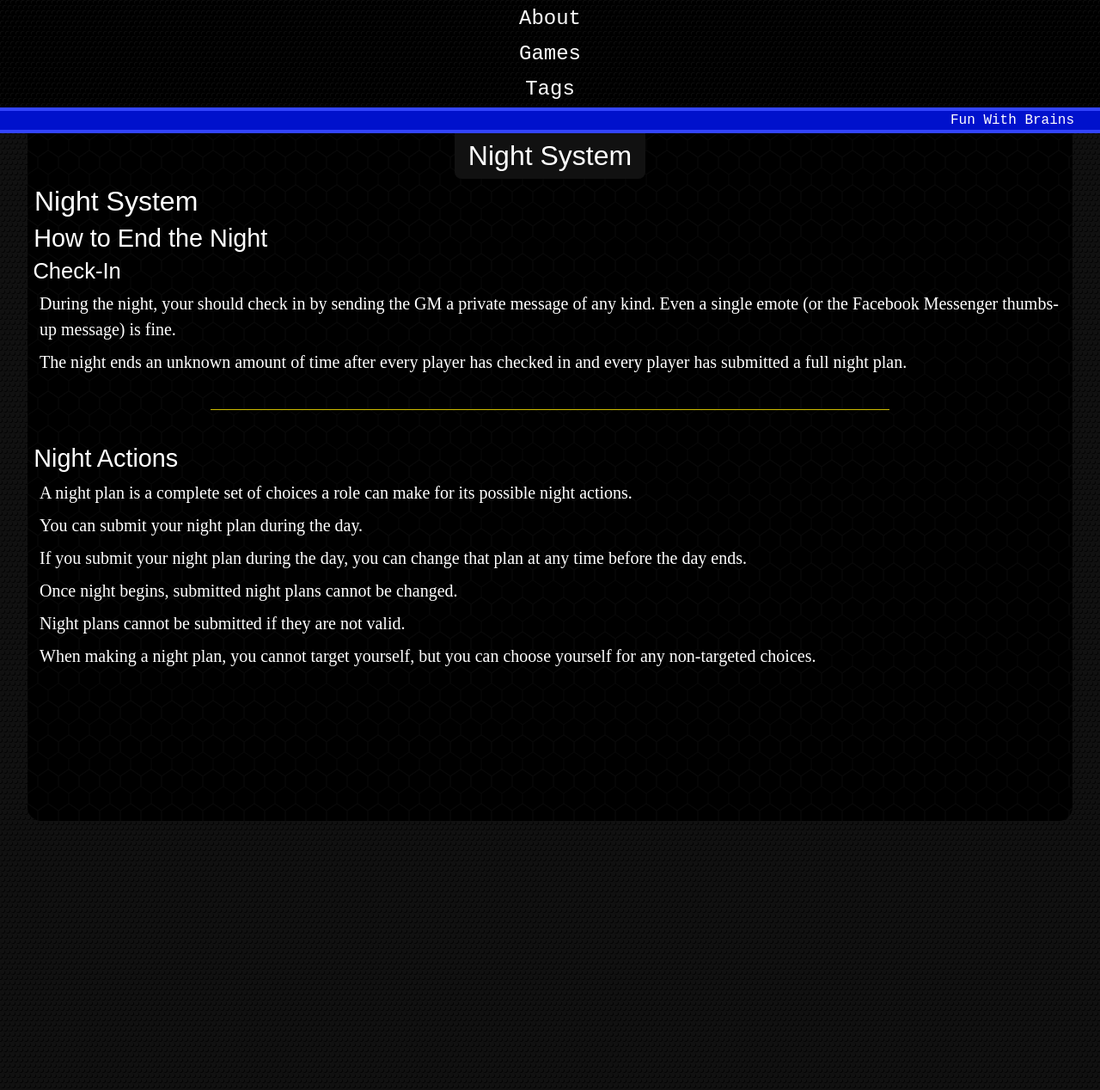
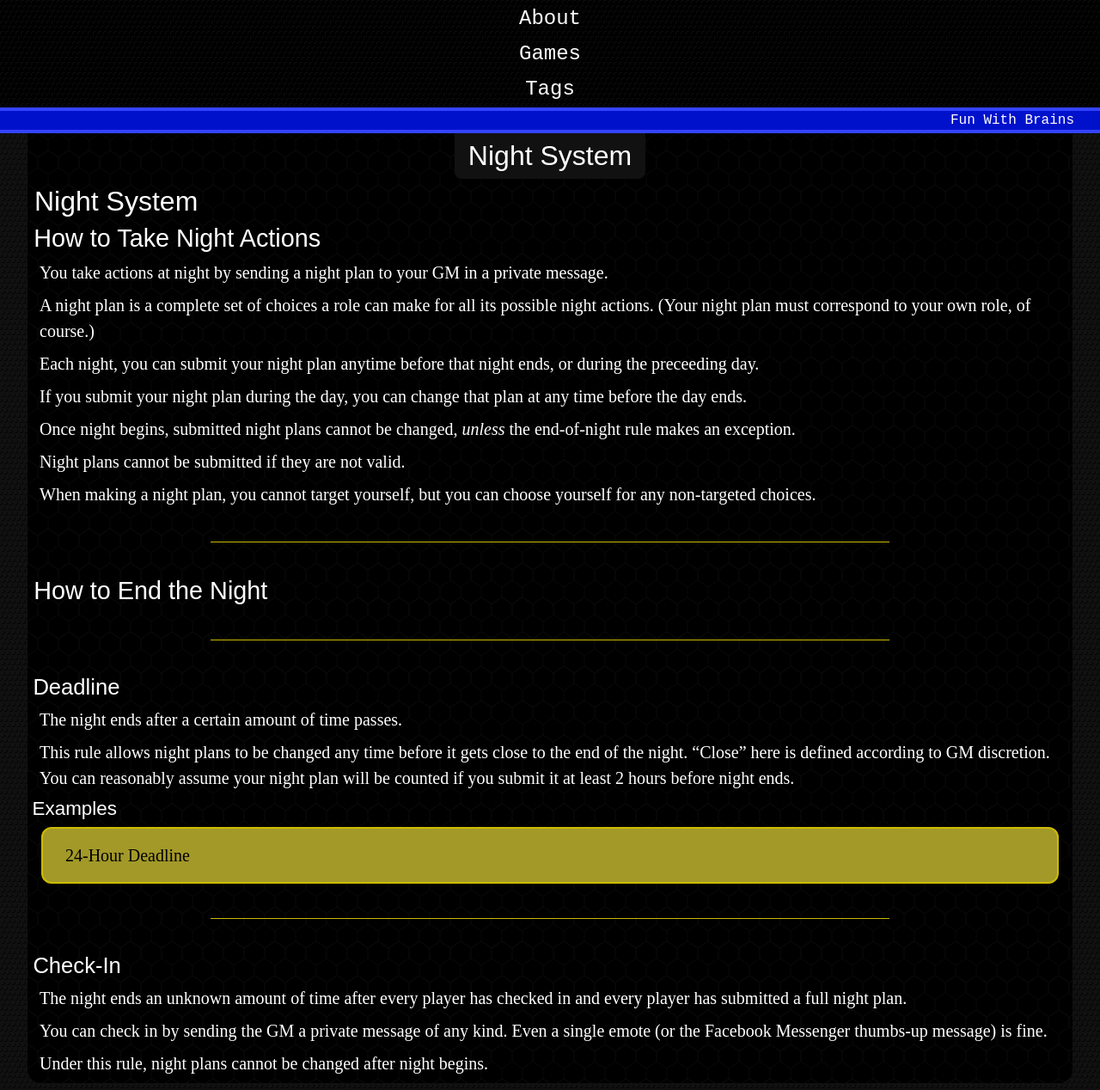
Before and after one commit to funwithbrains/funwithbrains.github.io, a Jekyll site: the page built from _mafia/info/night-system.md, in a window 1280 px wide. Shown: the whole page at 86% size. Built offline with Jekyll 4.4.1, drawn with Linux system fonts in a browser that asks for light colours.

Commit message:
updated game info

```diff
--- a/_mafia/info/night-system.md
+++ b/_mafia/info/night-system.md
@@ -6,26 +6,44 @@ order: 3
 
 ## Night System
 
-### How to End the Night
+### How to Take Night Actions
 
-#### Check-In
+You take actions at night by sending a night plan to your GM in a private message.
 
-During the night, your should check in by sending the GM a private message of any kind. Even a single emote (or the Facebook Messenger thumbs-up message) is fine.
+A night plan is a complete set of choices a role can make for all its possible night actions. (Your night plan must correspond to your own role, of course.)
 
-The night ends an unknown amount of time after every player has checked in and every player has submitted a full night plan.
-
-----
-
-### Night Actions
-
-A night plan is a complete set of choices a role can make for its possible night actions.
-
-You can submit your night plan during the day.
+Each night, you can submit your night plan anytime before that night ends, or during the preceeding day.
 
 If you submit your night plan during the day, you can change that plan at any time before the day ends.
 
-Once night begins, submitted night plans cannot be changed.
+Once night begins, submitted night plans cannot be changed, *unless* the end-of-night rule makes an exception.
 
 Night plans cannot be submitted if they are not valid.
 
 When making a night plan, you cannot target yourself, but you can choose yourself for any non-targeted choices.
+
+----
+
+### How to End the Night
+
+----
+
+#### Deadline
+
+The night ends after a certain amount of time passes.
+
+This rule allows night plans to be changed any time before it gets close to the end of the night. "Close" here is defined according to GM discretion. You can reasonably assume your night plan will be counted if you submit it at least 2 hours before night ends.
+
+##### Examples
+
+> 24-Hour Deadline
+
+----
+
+#### Check-In
+
+The night ends an unknown amount of time after every player has checked in and every player has submitted a full night plan.
+
+You can check in by sending the GM a private message of any kind. Even a single emote (or the Facebook Messenger thumbs-up message) is fine.
+
+Under this rule, night plans cannot be changed after night begins.
```
